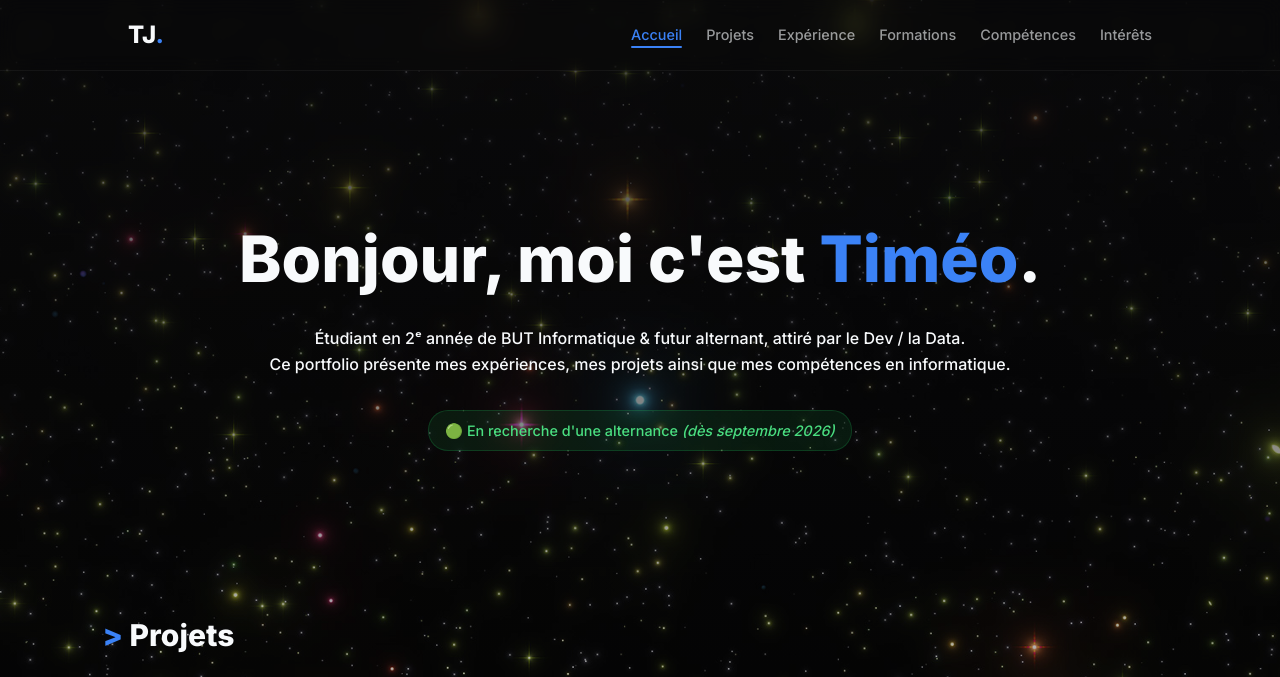
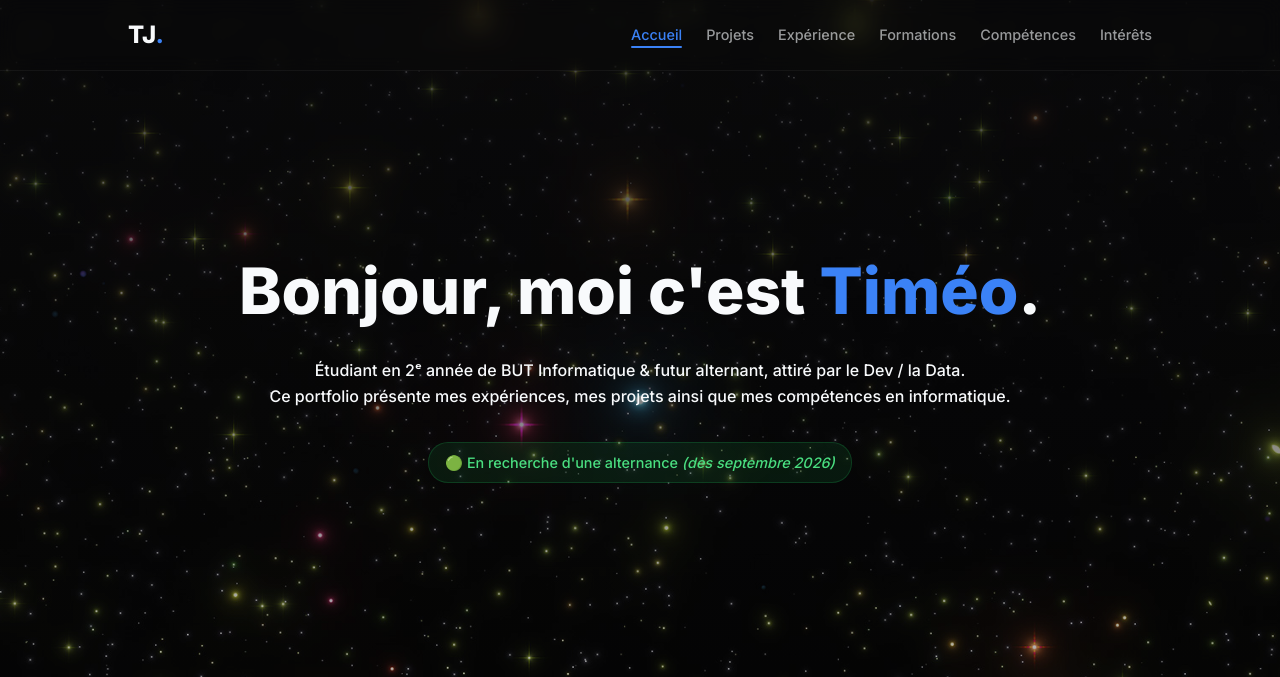
Before and after one commit to timeojavaux/timeojavaux.github.io, a plain HTML site: page index.html in a window 1280 px wide. Shown: the top 677 px of the page. Drawn offline with nearby package versions, Linux system fonts and the light colour scheme.

Commit message:
Header/navbar fixed

```diff
--- a/styles/style.css
+++ b/styles/style.css
@@ -12,7 +12,6 @@ html {
 
 * {
     margin: 0;
-
     padding: 0; box-sizing: border-box;
 }
 
@@ -23,7 +22,6 @@ body {
     font-family: 'Inter', sans-serif;
     line-height: 1.6;
     min-height: 100vh;
-    margin-top: 10%;
 }
 
 body::before {
@@ -101,7 +99,7 @@ nav {
 
 header {
     text-align: center;
-    padding: 10vh 10%;
+    padding: 30vh 10%;
 }
 
 header h1 {
```
